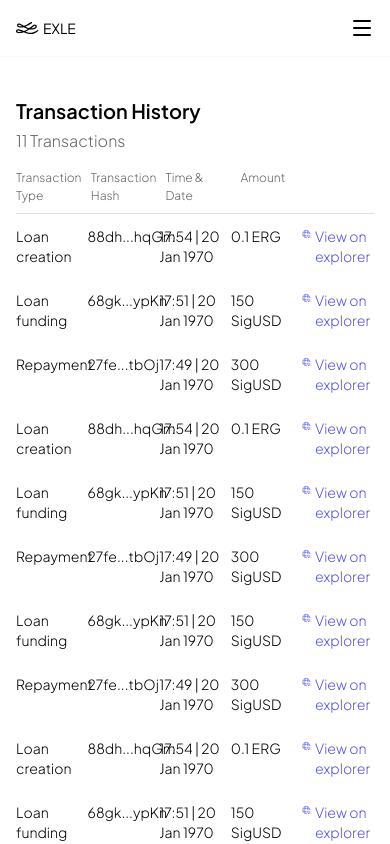
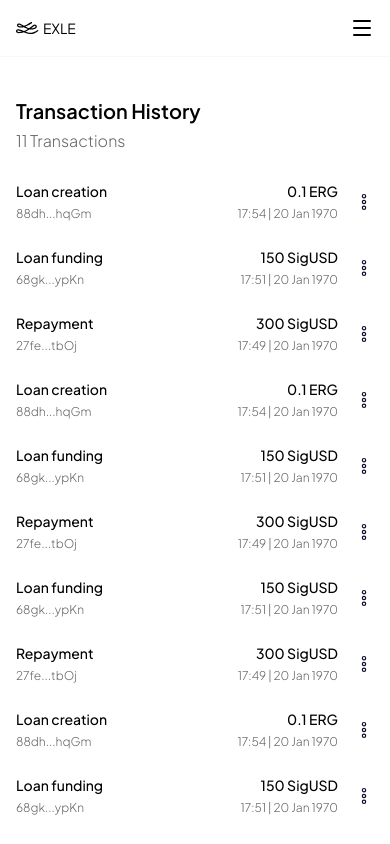
Before and after one commit to SavonarolaLabs/exle-svelte, a SvelteKit app: page /transactions in a window 390 px wide. Shown: the top 844 px of the page. Built offline with nearby package versions, Linux system fonts and the light colour scheme.

Commit message:
mobile history

```diff
--- a/src/components/txhistory/TransactionTable.svelte
+++ b/src/components/txhistory/TransactionTable.svelte
@@ -2,6 +2,7 @@
 	import { transactions } from '../../data/TxHistory';
 	import Copy from '../../icons/Copy.svelte';
 	import GlobalSearch from '../../icons/GlobalSearch.svelte';
+	import More from '../../icons/More.svelte';
 
 	// Format timestamp to "HH:MM | DD MMM YYYY"
 	function formatTimestamp(timestamp: string) {
@@ -15,12 +16,10 @@
 		return `${hours}:${minutes} | ${day} ${month} ${year}`;
 	}
 
-	// Function to copy transaction ID to clipboard
 	function copyToClipboard(text: string) {
 		navigator.clipboard
 			.writeText(text)
 			.then(() => {
-				// Optional: You could add a toast notification here
 				console.log('Transaction ID copied to clipboard');
 			})
 			.catch((err) => {
@@ -30,7 +29,7 @@
 </script>
 
 <div
-	class="grid grid-cols-5 gap-4 border-b border-light-gray pb-2 text-xs opacity-[0.6] dark:border-dark-gray"
+	class="grid hidden gap-4 border-b border-light-gray pb-2 text-xs opacity-[0.6] dark:border-dark-gray xl:grid xl:grid-cols-5"
 >
 	<div>Transaction Type</div>
 	<div>Transaction Hash</div>
@@ -38,7 +37,7 @@
 	<div>Amount</div>
 </div>
 {#each transactions as tx}
-	<div class="grid grid-cols-5 py-3 text-sm">
+	<div class="hidden grid-cols-5 py-3 text-sm lg:grid">
 		<div>{tx.transactionType}</div>
 		<button class="flex cursor-pointer gap-1" on:click={() => copyToClipboard(tx.id)}>
 			{tx.id}
@@ -47,9 +46,24 @@
 		<div>{formatTimestamp(tx.timestamp)}</div>
 		<div>{tx.amount} {tx.token}</div>
 		<a href="https://explorer.ergoplatform.com/en/transactions/{tx.id}">
-			<div class="flex gap-1 text-light-accent dark:text-dark-accent">
+			<div class="flex justify-end gap-1 text-light-accent dark:text-dark-accent">
 				<GlobalSearch></GlobalSearch> View on explorer
 			</div>
 		</a>
 	</div>
+	<div class="grid grid-cols-2 py-3 text-sm lg:hidden">
+		<div>
+			<div class="mb-1 font-medium">{tx.transactionType}</div>
+			<div class="text-xs opacity-[0.6]">
+				{tx.id}
+			</div>
+		</div>
+		<div class="flex items-center">
+			<div class="flex-grow text-right">
+				<div class="mb-1 font-medium">{tx.amount} {tx.token}</div>
+				<div class="text-xs opacity-[0.6]">{formatTimestamp(tx.timestamp)}</div>
+			</div>
+			<button class="pl-4"><More></More></button>
+		</div>
+	</div>
 {/each}
--- /dev/null
+++ b/src/icons/More.svelte
@@ -0,0 +1,17 @@
+<svg width="20" height="20" viewBox="0 0 20 20" fill="none" xmlns="http://www.w3.org/2000/svg">
+	<path
+		d="M11.6665 4.16667C11.6665 3.25 10.9165 2.5 9.99984 2.5C9.08317 2.5 8.33317 3.25 8.33317 4.16667C8.33317 5.08333 9.08317 5.83333 9.99984 5.83333C10.9165 5.83333 11.6665 5.08333 11.6665 4.16667Z"
+		stroke="#0C0D2D"
+		stroke-width="1.2"
+	/>
+	<path
+		d="M11.6665 15.8333C11.6665 14.9167 10.9165 14.1667 9.99984 14.1667C9.08317 14.1667 8.33317 14.9167 8.33317 15.8333C8.33317 16.75 9.08317 17.5 9.99984 17.5C10.9165 17.5 11.6665 16.75 11.6665 15.8333Z"
+		stroke="#0C0D2D"
+		stroke-width="1.2"
+	/>
+	<path
+		d="M11.6665 10C11.6665 9.08334 10.9165 8.33334 9.99984 8.33334C9.08317 8.33334 8.33317 9.08334 8.33317 10C8.33317 10.9167 9.08317 11.6667 9.99984 11.6667C10.9165 11.6667 11.6665 10.9167 11.6665 10Z"
+		stroke="#0C0D2D"
+		stroke-width="1.2"
+	/>
+</svg>
```
